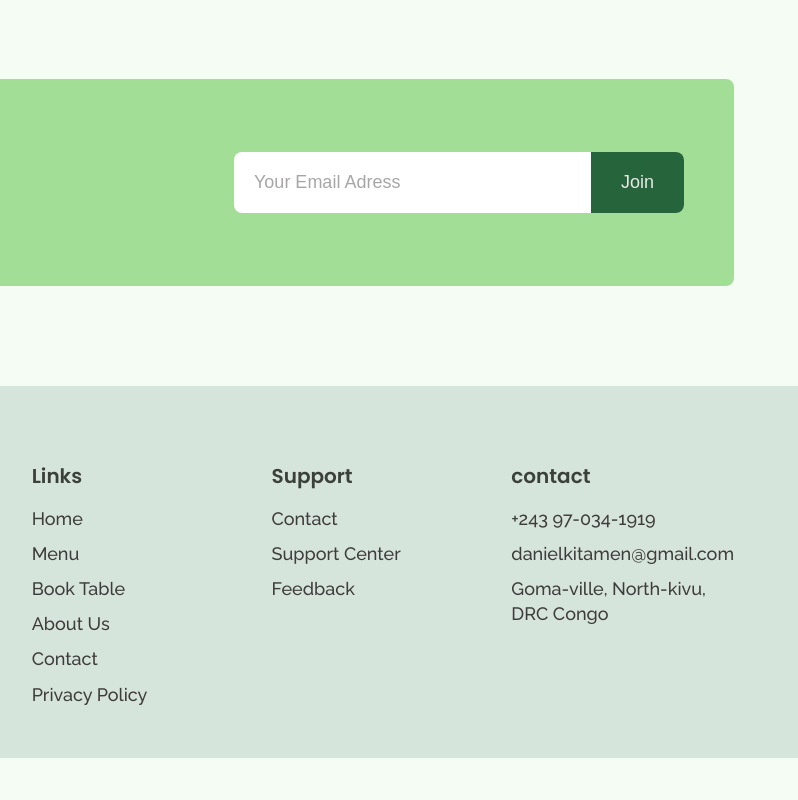
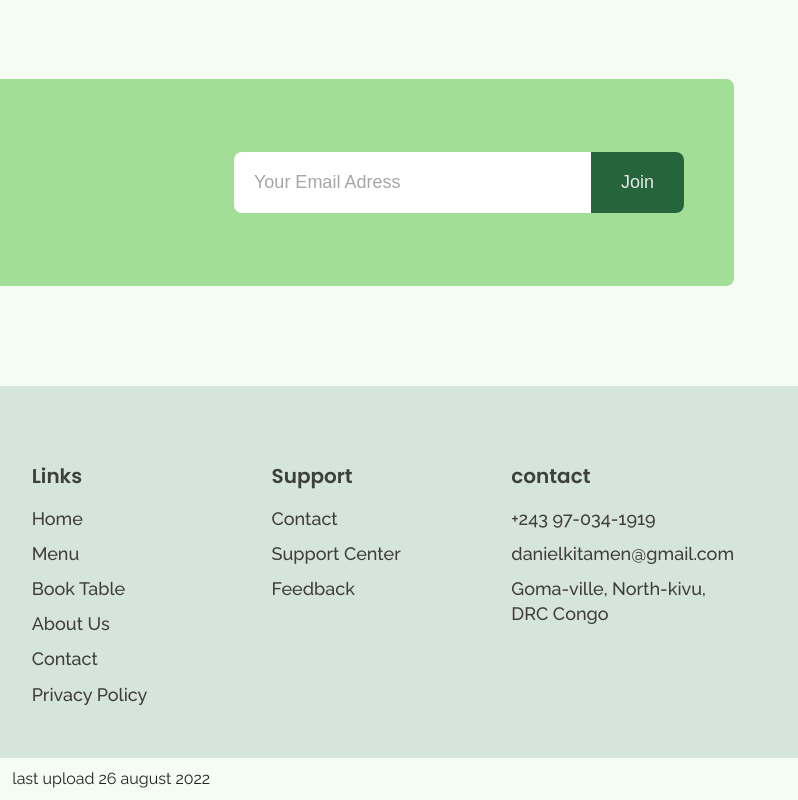
Before and after one commit to danielkitam/Cuisine, a plain HTML site: page index.html in a window 1280 px wide. Shown: the part 5770-6570 px from the top of the page, 482-1280 px from the left. Drawn offline with nearby package versions, Linux system fonts and the light colour scheme.

Commit message:
finished

```diff
--- a/index.html
+++ b/index.html
@@ -538,7 +538,7 @@
     <div id="copyright">
         <div class="container">
             <p class="copyright_text">
-                &copy; copyright 2022 Shaif's Cuisine | All rights reserved
+                &copy; copyright 2022 Shaif's Cuisine | All rights reserved <span style="margin-left: 45px;">last upload 26 august 2022</span>
             </p>
         </div>
     </div>
```
